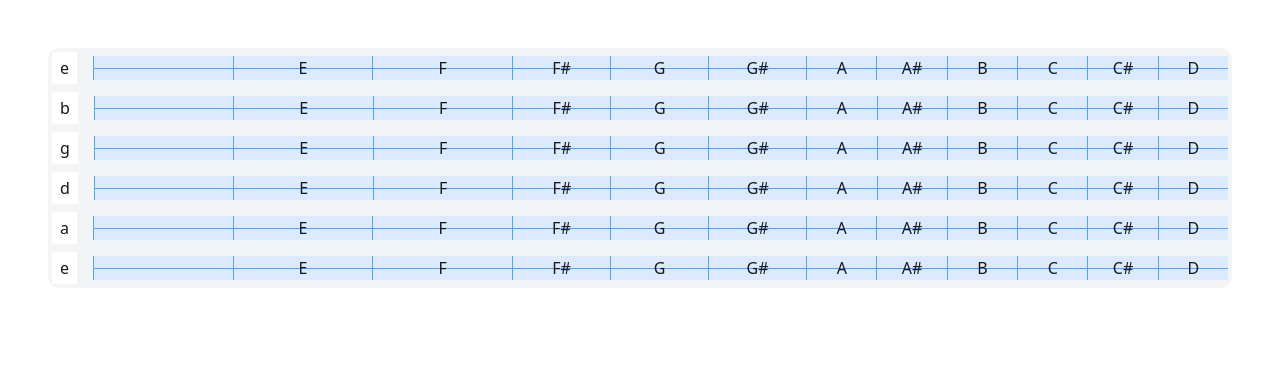
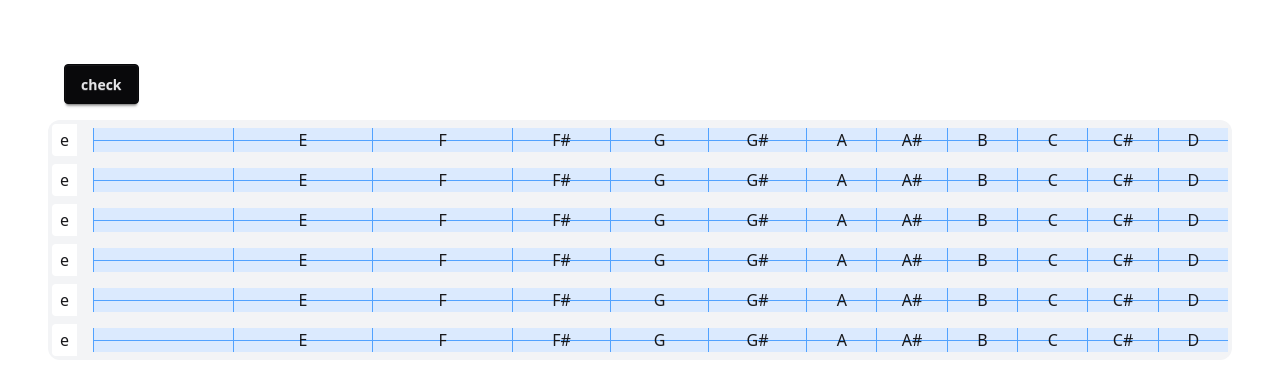
Before and after one commit to npi3pak/guitar-note-map, a React (Vite) app: page / in a window 1280 px wide. Shown: the top 390 px of the page. Built offline with nearby package versions, Linux system fonts and the light colour scheme.

Commit message:
Add zustand store

```diff
--- a/package.json
+++ b/package.json
@@ -15,13 +15,16 @@
     "daisyui": "^5.1.8",
     "prettier": "^3.6.2",
     "prettier-plugin-tailwindcss": "^0.6.14",
+    "ramda": "^0.31.3",
     "react": "^19.1.1",
     "react-dom": "^19.1.1",
-    "tailwindcss": "^4.1.13"
+    "tailwindcss": "^4.1.13",
+    "zustand": "^5.0.8"
   },
   "devDependencies": {
     "@eslint/js": "^9.33.0",
     "@types/node": "^24.3.1",
+    "@types/ramda": "^0.31.0",
     "@types/react": "^19.1.10",
     "@types/react-dom": "^19.1.7",
     "@vitejs/plugin-react": "^5.0.0",
--- a/src/components/Fretboard/index.tsx
+++ b/src/components/Fretboard/index.tsx
@@ -1,16 +1,23 @@
 import { String } from 'components/String';
-import { Note } from 'src/constants';
+import { useFretBoardStore } from 'src/store';
 
 export const Fretboard: React.FC = () => {
+    const { strings, pressNote } = useFretBoardStore();
+
     return (
         <div className="p-12">
+            <div className="m-4">
+                <button className="btn btn-neutral" onClick={() => pressNote(0, 0)}>
+                    check
+                </button>
+            </div>
             <div className="bg-gray-100 rounded-xl">
-                <String baseNote={Note.E} />
-                <String baseNote={Note.B} />
-                <String baseNote={Note.G} />
-                <String baseNote={Note.D} />
-                <String baseNote={Note.A} />
-                <String baseNote={Note.E} />
+                <String stringNumber={1} />
+                <String stringNumber={2} />
+                <String stringNumber={3} />
+                <String stringNumber={4} />
+                <String stringNumber={5} />
+                <String stringNumber={6} />
             </div>
         </div>
     );
--- a/src/components/String/index.tsx
+++ b/src/components/String/index.tsx
@@ -14,7 +14,8 @@ function getFlexClass(index: number) {
 }
 
 interface IProps {
-    baseNote: Note;
+    stringNumber: number;
+    baseNote?: Note;
 }
 
 export const String: React.FC<IProps> = ({ baseNote = Note.E }) => {
--- /dev/null
+++ b/src/store/index.ts
@@ -0,0 +1,50 @@
+import { create } from 'zustand';
+import * as R from 'ramda';
+
+interface IFret {
+    name: string;
+    baseNote: string;
+    pressed: boolean;
+    similar: boolean;
+}
+
+interface IGuitarString {
+    number: number;
+    fret: Record<number, IFret>;
+}
+
+interface IFretBoardState {
+    strings: Record<number, IGuitarString>;
+}
+
+interface IFretBoardActions {
+    pressNote: (stringNumber: number, fretNumber: number) => void;
+}
+
+export const useFretBoardStore = create<IFretBoardState & IFretBoardActions>((set) => {
+    return {
+        strings: {
+            0: {
+                number: 1,
+                fret: {
+                    0: {
+                        name: 'E1',
+                        baseNote: 'E',
+                        pressed: false,
+                        similar: false,
+                    },
+                },
+            },
+        },
+        pressNote: (stringNumber, fretNumber) =>
+            set((state) => {
+                const updatedString = R.modifyPath([stringNumber, 'fret', fretNumber, 'pressed'], R.not, state.strings);
+
+                return {
+                    strings: {
+                        ...updatedString,
+                    },
+                };
+            }),
+    };
+});
--- a/vite.config.ts
+++ b/vite.config.ts
@@ -12,4 +12,9 @@ export default defineConfig({
         },
     },
     plugins: [react(), tailwindcss()],
+    server: {
+        watch: {
+            usePolling: true, // заставляет Vite следить через polling
+        },
+    },
 });
```
Also changed, not shown: 1 other file (tests, documents, lock files or other folders).
